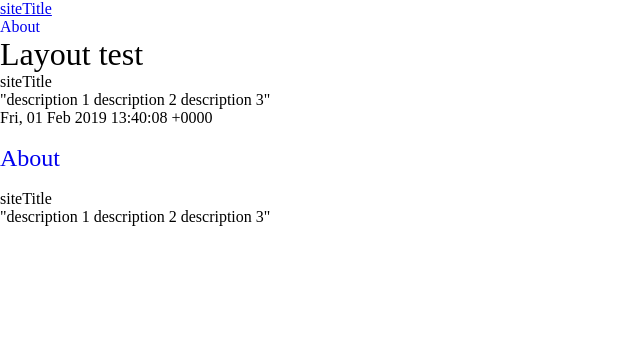
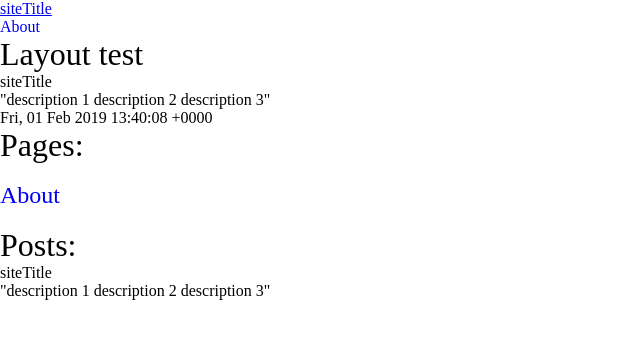
Before and after one commit to chivaxand/chivaxand.github.io, a Jekyll site: the page built from layout.html, in a window 1280 px wide. Shown: the top 339 px of the page, without its empty margins (0-640 px from the left). Built offline with Jekyll 4.4.1, drawn with Linux system fonts in a browser that asks for light colours.

Commit message:
no message

```diff
--- a/layout.html
+++ b/layout.html
@@ -8,6 +8,7 @@ layout: default
 <p>{{ site.description | xml_escape }}</p>
 <p>{{ site.time | date_to_rfc822 }}</p>
 
+<h1>Pages:</h1>
 <ul>
     {% for page in site.pages %}
       <li>
@@ -19,3 +20,16 @@ layout: default
       </li>
     {% endfor %}
   </ul>
+
+<h1>Posts:</h1>
+<ul>
+    {% for post in site.posts %}
+      <li>
+        <span>{{ post.date | date: "%b %-d, %Y" }}</span>
+        <h2>
+          <a href="{{ post.url | prepend: site.baseurl }}">{{ post.title }}</a>
+        </h2>
+        {{ post.excerpt }}
+      </li>
+    {% endfor %}
+  </ul>
```
Also changed, not shown: _posts/aaaaaa.markdown (renamed from _pages/aaaaaa.markdown), _posts/bbbbbb.markdown (renamed from _pages/bbbbbb.markdown), _posts/cccccc.markdown (renamed from _pages/cccccc.markdown).
